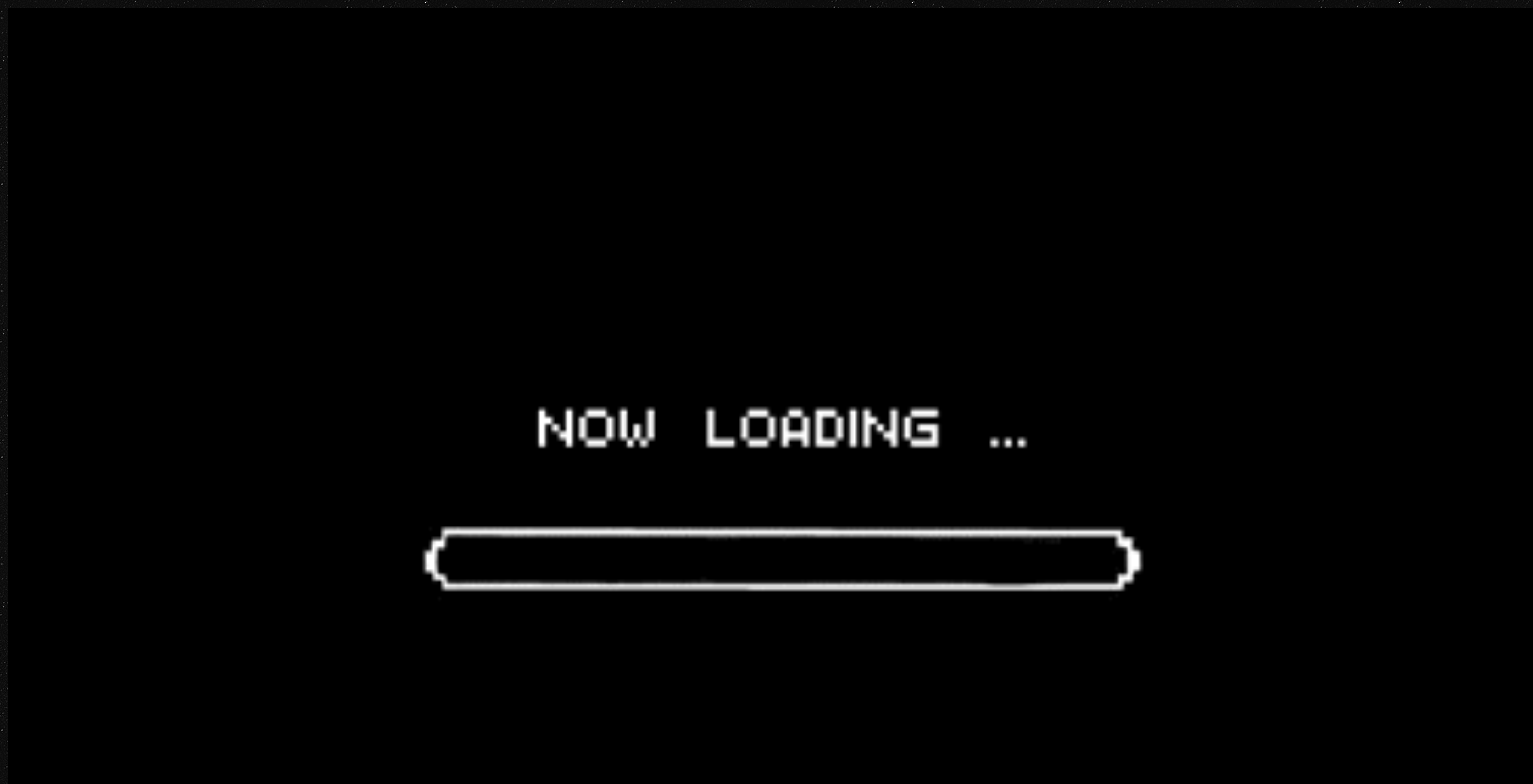
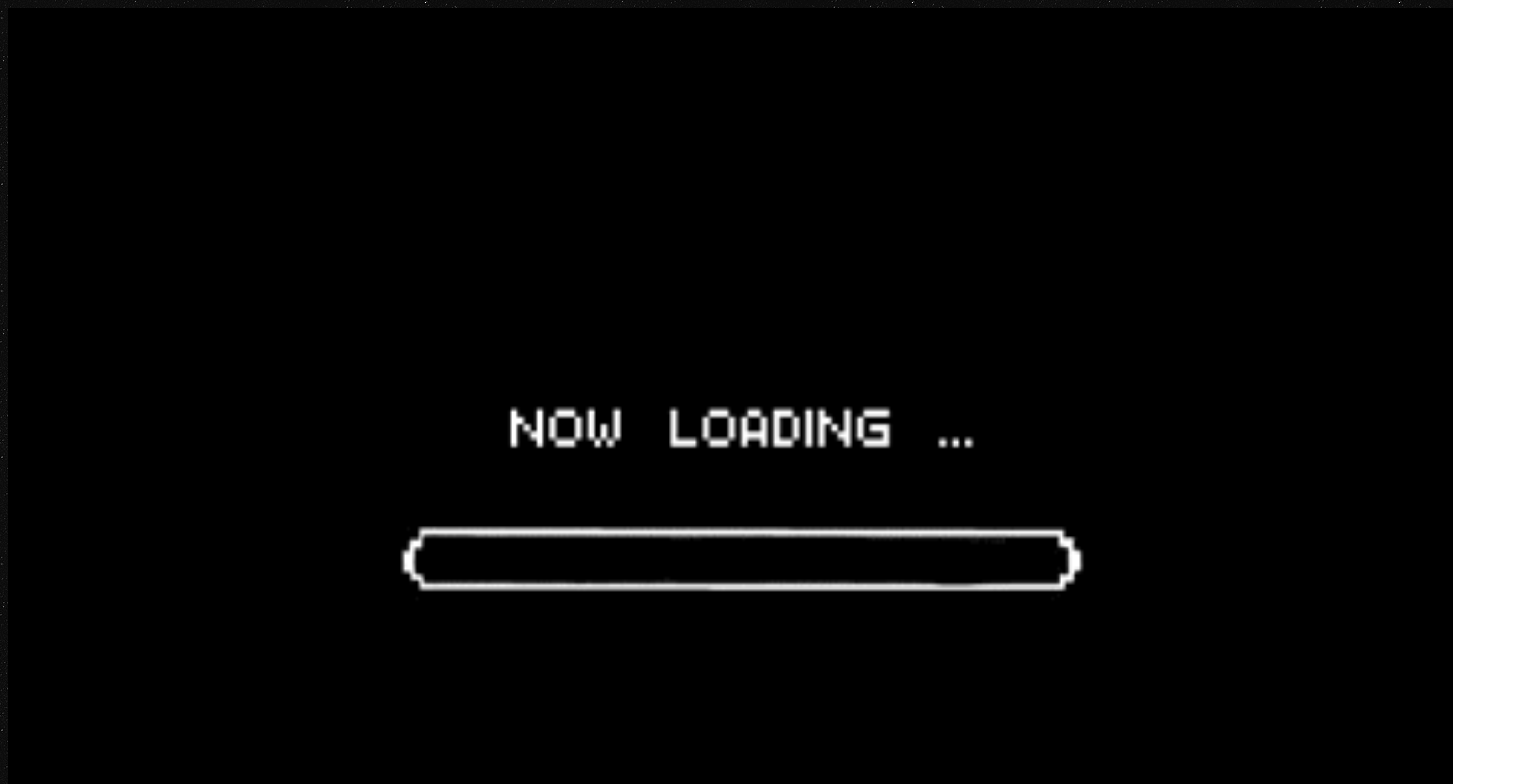
Before and after one commit to Mellix/mellix.github.io, a plain HTML site: page index.html in a window 1280 px wide. Shown: the top 784 px of the page, 1533 px wide, since content can reach past the window. Drawn offline with Linux system fonts and the light colour scheme.

Commit message:
Update index.html

```diff
--- a/index.html
+++ b/index.html
@@ -18,7 +18,7 @@
     }
     </script>
 
-    <img src="gif3.gif" alt="Loading" height="935" width="1525">
+    <img src="gif3.gif" alt="Loading" height="935" width="1445">
 
     <center>
       <h1>Amanda Hoang || 黄雅丽 <button onclick="window.location.href='https://translate.google.com/?um=1&ie=UTF-8&hl=en&client=tw-ob#auto/en/%E9%BB%84%E9%9B%85%E4%B8%BD'">pronunciation!</button>
```
